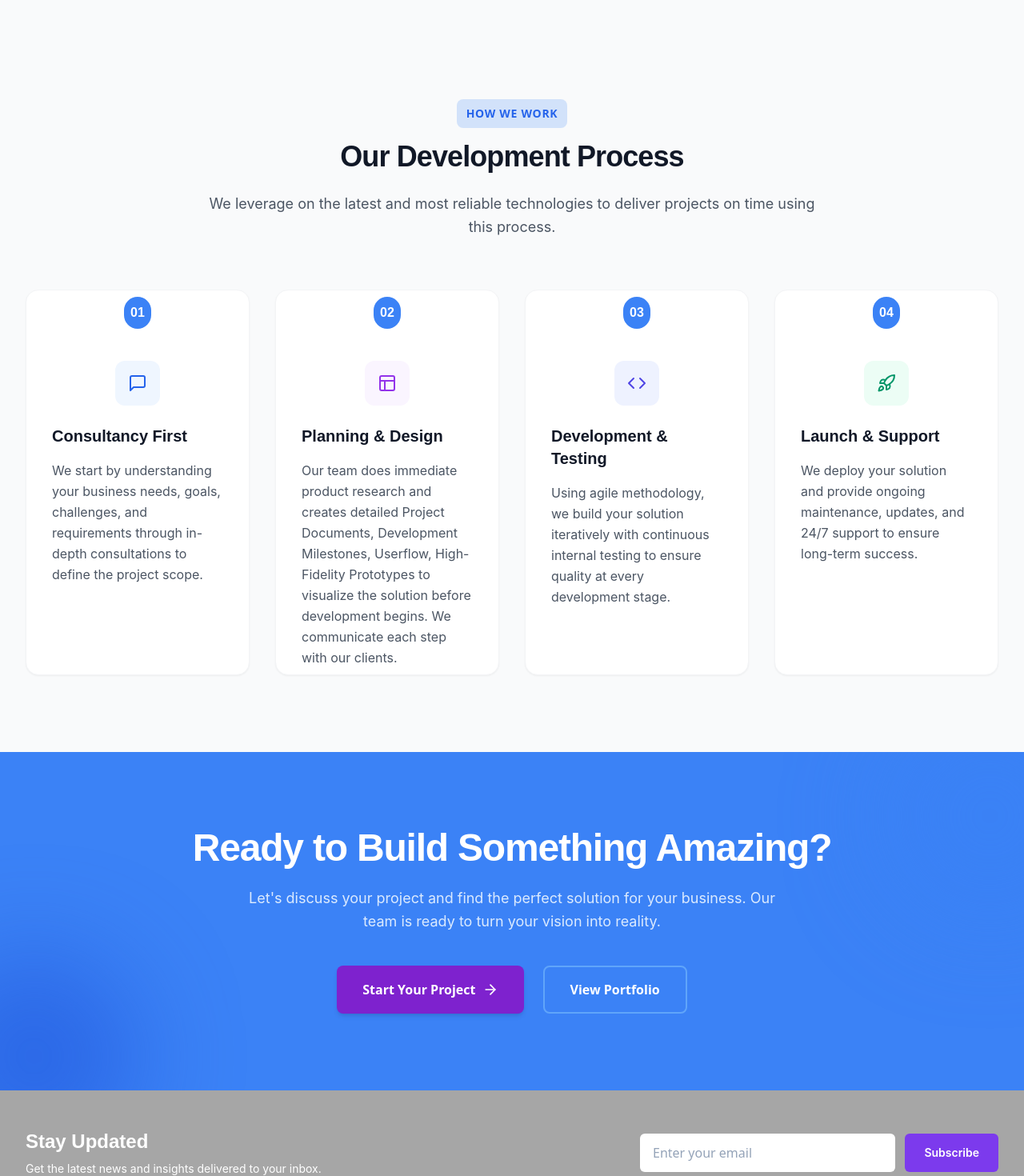
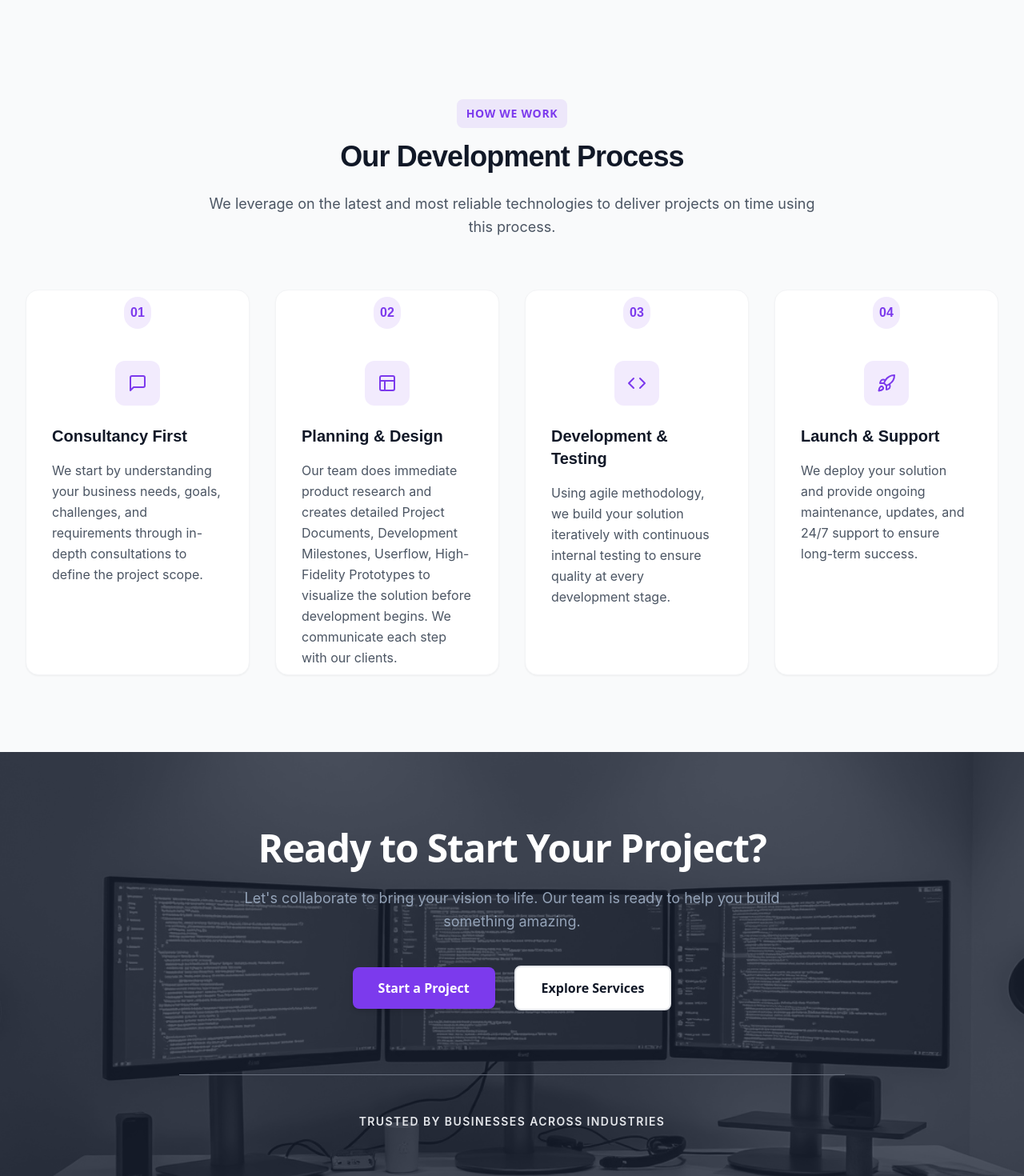
Before and after one commit to nenshallom/cwt, a Next.js app: page /services in a window 1280 px wide. Shown: the part 1660-3130 px from the top of the page at 80% size. Built offline with nearby package versions, Linux system fonts and the light colour scheme.

Commit message:
Fix: UI changes

```diff
--- a/src/app/services/page.tsx
+++ b/src/app/services/page.tsx
@@ -3,7 +3,8 @@ import ServicesHero from "@/components/services/ServicesHero";
 import ServicesWorkflow from "@/components/services/ServicesWorkflow";
 import ServicesSection from "@/components/home/ServicesSection";
 // import ServicesTechStack from "@/components/services/ServicesTechStack";
-import ServicesCTA from "@/components/services/ServicesCTA";
+import PortfolioCTA from "@/components/portfolio/PortfolioCTA";
+// import ServicesCTA from "@/components/services/ServicesCTA";
 
 export const metadata = {
   title: "Our Services | Code Warriors Tech",
@@ -18,7 +19,7 @@ export default function ServicesPage() {
       <ServicesSection />
       <ServicesWorkflow />
       {/* <ServicesTechStack /> */}
-      <ServicesCTA />
+      <PortfolioCTA />
     </>
   );
 }
--- a/src/components/services/ServicesWorkflow.tsx
+++ b/src/components/services/ServicesWorkflow.tsx
@@ -8,28 +8,28 @@ export default function ServicesWorkflow() {
       title: "Consultancy First",
       description: "We start by understanding your business needs, goals, challenges, and requirements through in-depth consultations to define the project scope.",
       icon: <FiMessageSquare className="h-6 w-6" />,
-      color: "bg-blue-50 text-blue-600",
+      color: "bg-brand-purple/10 text-brand-purple",
     },
     {
       id: "02",
       title: "Planning & Design",
       description: "Our team does immediate product research and creates detailed Project Documents, Development Milestones, Userflow, High-Fidelity Prototypes to visualize the solution before development begins. We communicate each step with our clients.",
       icon: <FiLayout className="h-6 w-6" />,
-      color: "bg-purple-50 text-purple-600",
+      color: "bg-brand-purple/10 text-brand-purple",
     },
     {
       id: "03",
       title: "Development & Testing",
       description: "Using agile methodology, we build your solution iteratively with continuous internal testing to ensure quality at every development stage.",
       icon: <FiCode className="h-6 w-6" />,
-      color: "bg-indigo-50 text-indigo-600",
+      color: "bg-brand-purple/10 text-brand-purple",
     },
     {
       id: "04",
       title: "Launch & Support",
       description: "We deploy your solution and provide ongoing maintenance, updates, and 24/7 support to ensure long-term success.",
       icon: <Rocket className="h-6 w-6" />,
-      color: "bg-emerald-50 text-emerald-600",
+      color: "bg-brand-purple/10 text-brand-purple",
     },
   ];
 
@@ -39,7 +39,7 @@ export default function ServicesWorkflow() {
 
         {/* HEADER AREA */}
         <div className="mx-auto max-w-3xl text-center mb-16">
-          <h2 className="ont-syne text-sm font-bold uppercase w-fit tracking-wider text-blue-600 py-2 px-3 bg-blue-500/20 rounded-lg mx-auto mb-4">
+          <h2 className="ont-syne text-sm font-bold uppercase w-fit tracking-wider text-brand-purple py-2 px-3 bg-brand-purple/10 rounded-lg mx-auto mb-4">
             How We Work
           </h2>
           <h3 className="font-syne text-3xl font-bold tracking-tight text-gray-900 sm:text-4xl leading-tight mb-6">
@@ -58,7 +58,7 @@ export default function ServicesWorkflow() {
               className="group relative overflow-hidden rounded-2xl bg-white px-8 py-2 shadow-sm border border-gray-100 transition-all duration-300 hover:-translate-y-2 hover:shadow-xl"
             >
 
-              <div className=" text-center z-50 font-syne text-md mx-auto font-black text-white bg-blue-500 p-2 mb-10 rounded-full w-fit transition-colors duration-300 pointer-events-none">
+              <div className=" text-center z-50 font-syne text-md mx-auto font-black text-brand-purple bg-brand-purple/10 p-2 mb-10 rounded-full w-fit transition-colors duration-300 pointer-events-none">
                 {step.id}
               </div>
 
@@ -66,12 +66,12 @@ export default function ServicesWorkflow() {
               <div className="relative z-10 flex flex-col h-full">
 
                 {/* Icon Container */}
-                <div className={`mb-6 inline-flex h-14 w-14 items-center justify-center rounded-xl mx-auto transition-colors duration-300 ${step.color} group-hover:bg-blue-600 group-hover:text-white`}>
+                <div className={`mb-6 inline-flex h-14 w-14 items-center justify-center rounded-xl mx-auto transition-colors duration-300 ${step.color} group-hover:bg-brand-purple group-hover:text-white`}>
                   {step.icon}
                 </div>
 
                 {/* Title */}
-                <h4 className="mb-4 font-syne text-xl font-bold text-gray-900 transition-colors group-hover:text-blue-600">
+                <h4 className="mb-4 font-syne text-xl font-bold text-gray-900 transition-colors group-hover:text-brand-purple">
                   {step.title}
                 </h4>
 
--- a/src/components/ui/Footer.tsx
+++ b/src/components/ui/Footer.tsx
@@ -27,20 +27,8 @@ export default function Footer() {
               Get the latest news and insights delivered to your inbox.
             </p>
           </div>
-          <form className="mt-6 sm:flex lg:mt-0 lg:w-full lg:max-w-md" onSubmit={(e) => e.preventDefault()}>
-            <input
-              type="email"
-              required
-              placeholder="Enter your email"
-              className="w-full rounded-md  bg-white px-4 py-3 text-white placeholder-slate-400 focus:border-brand-purple focus:outline-none focus:ring-2 focus:ring-brand-purple/50 sm:max-w-xs"
-            />
-            <button
-              type="submit"
-              className="mt-3 w-full rounded-md bg-brand-purple px-6 py-3 font-inter text-sm font-semibold text-white transition-colors hover:bg-brand-purple/80 sm:ml-3 sm:mt-0 sm:w-auto shrink-0"
-            >
-              Subscribe
-            </button>
-          </form>
+
+
         </div>
       </div>
 
```
